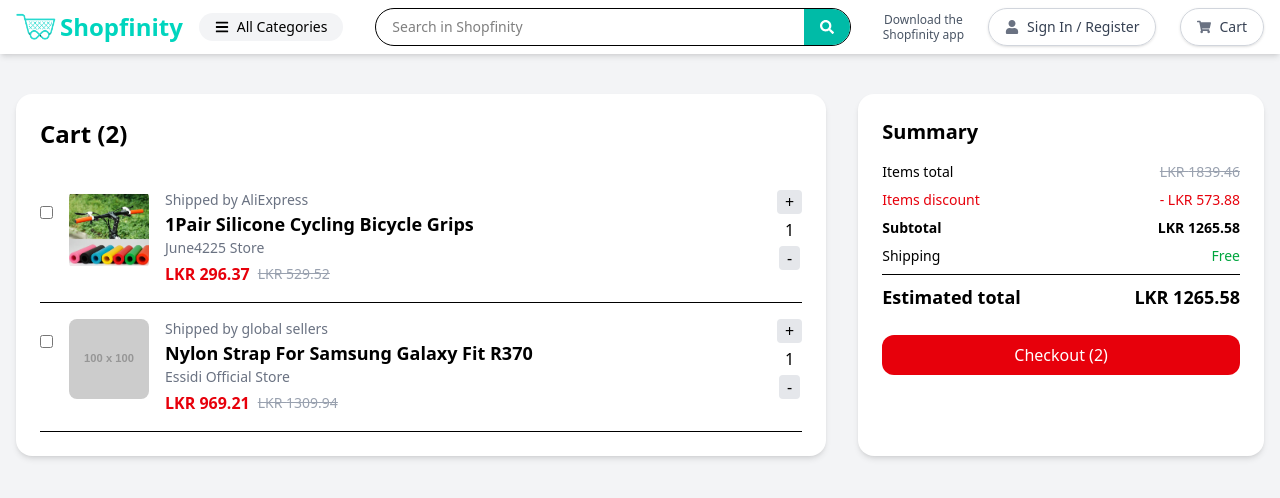
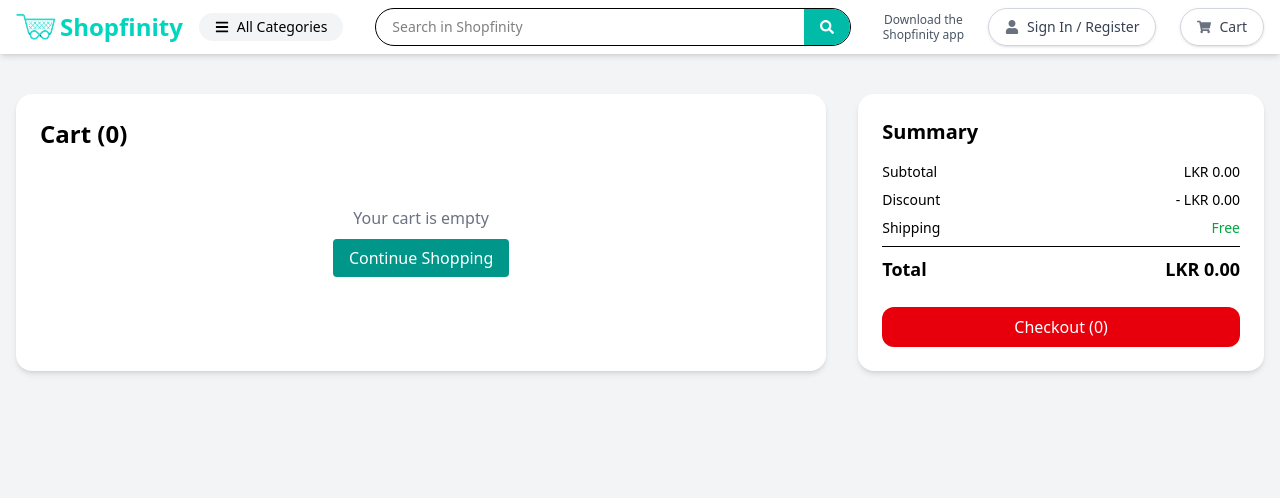
Before and after one commit to keshangamage/Shopfinity, a React (Vite) app: page /cart in a window 1280 px wide. Shown: the top 498 px of the page. Built offline with nearby package versions, Linux system fonts and the light colour scheme.

Commit message:
Implement Cart Context for state management; refactor components to utilize cart functionality and enhance user experience

```diff
--- a/src/App.jsx
+++ b/src/App.jsx
@@ -8,9 +8,11 @@
 import Checkout from "./pages/Checkout";
 import ProductDetail from "./pages/ProductDetail";
 import CategoryPage from "./pages/CategoryPage";
+import { CartProvider } from "./utils/CartContext";
 
 function App() {
   return (
+    <CartProvider>
       <Router>
         <Navbar />
 
@@ -24,6 +26,7 @@
           <Route path="/categories/:categoryName" element={<CategoryPage />} />
         </Routes>
       </Router>
+    </CartProvider>
   );
 }
 
--- a/src/components/Navbar.jsx
+++ b/src/components/Navbar.jsx
@@ -2,10 +2,12 @@
 import { FaSearch, FaShoppingCart, FaBars, FaUser } from "react-icons/fa";
 import { Link, useNavigate } from "react-router-dom";
 import logo from "../assets/logobgremove.png"; // Adjust path as needed
+import { useCart } from "../utils/CartContext";
 
 const Navbar = () => {
   const [isDropdownOpen, setIsDropdownOpen] = useState(false);
   const navigate = useNavigate();
+  const { cartItems } = useCart();
 
   const toggleDropdown = () => {
     setIsDropdownOpen((prev) => !prev);
@@ -105,15 +107,18 @@
         >
           <FaUser className="text-gray-500" />
           <span className="font-medium">Sign In / Register</span>
-        </Link>
-
-        {/* Cart Button */}
+        </Link>        {/* Cart Button */}
         <Link
           to="/cart"
-          className="flex items-center gap-2 px-4 py-2 rounded-full border border-gray-300 text-gray-700 hover:bg-gray-100 transition duration-200 shadow-sm"
+          className="flex items-center gap-2 px-4 py-2 rounded-full border border-gray-300 text-gray-700 hover:bg-gray-100 transition duration-200 shadow-sm relative"
         >
           <FaShoppingCart className="text-gray-500" />
           <span className="font-medium">Cart</span>
+          {cartItems.length > 0 && (
+            <span className="absolute -top-2 -right-2 bg-teal-500 text-white rounded-full w-5 h-5 flex items-center justify-center text-xs">
+              {cartItems.reduce((total, item) => total + item.quantity, 0)}
+            </span>
+          )}
         </Link>
       </div>
     </header>
--- a/src/pages/Cart.jsx
+++ b/src/pages/Cart.jsx
@@ -1,108 +1,107 @@
 import React from "react";
-import { useNavigate } from "react-router-dom";
+import { useNavigate, Link } from "react-router-dom";
+import { useCart } from "../utils/CartContext";
 
 const Cart = () => {
-  const navigate = useNavigate(); // <-- navigation hook
-
-  const cartItems = [
-    {
-      id: 1,
-      name: "1Pair Silicone Cycling Bicycle Grips",
-      shop: "June4225 Store",
-      price: 296.37,
-      oldPrice: 529.52,
-      image: "./src/assets/1Pair Silicone Cycling Bicycle Grips.jpg",
-      shipping: "Shipped by AliExpress",
-      quantity: 1,
-    },
-    {
-      id: 2,
-      name: "Nylon Strap For Samsung Galaxy Fit R370",
-      shop: "Essidi Official Store",
-      price: 969.21,
-      oldPrice: 1309.94,
-      image: "https://via.placeholder.com/100x100.png?text=Watch+Strap",
-      shipping: "Shipped by global sellers",
-      quantity: 1,
-    },
-  ];
+  const navigate = useNavigate();
+  const { cartItems, updateQuantity, removeFromCart } = useCart();
 
   const subtotal = cartItems
     .reduce((acc, item) => acc + item.price * item.quantity, 0)
     .toFixed(2);
+
   const discount = cartItems
-    .reduce((acc, item) => acc + (item.oldPrice - item.price), 0)
+    .reduce((acc, item) => {
+      const originalPrice = item.oldPrice || item.discountPrice
+        ? (item.oldPrice || (item.price * 1.2))
+        : item.price;
+      return acc + ((originalPrice - item.price) * item.quantity);
+    }, 0)
     .toFixed(2);
 
   return (
     <div className="min-h-screen bg-gray-100 py-10 px-4">
-      <div className="max-w-7xl mx-auto flex gap-8">
+      <div className="max-w-7xl mx-auto flex flex-col md:flex-row gap-8">
         {/* Left section */}
-        <div className="w-2/3 bg-white p-6 rounded-2xl shadow-md">
+        <div className="w-full md:w-2/3 bg-white p-6 rounded-2xl shadow-md">
           <h2 className="text-2xl font-bold mb-6">Cart ({cartItems.length})</h2>
 
-          {cartItems.map((item) => (
+          {cartItems.length === 0 ? (
+            <div className="py-8 text-center">
+              <p className="text-gray-500 mb-4">Your cart is empty</p>
+              <Link to="/" className="bg-teal-600 text-white py-2 px-4 rounded hover:bg-teal-700 transition">
+                Continue Shopping
+              </Link>
+            </div>
+          ) : (
+            cartItems.map((item) => (
               <div key={item.id} className="flex items-start border-b py-4 gap-4">
-              <input type="checkbox" className="mt-4" />
                 <img
                   src={item.image}
                   alt={item.name}
-                className="w-20 h-20 rounded-lg"
+                  className="w-20 h-20 rounded-lg object-cover"
+                  onError={(e) => {
+                    e.target.onerror = null;
+                    e.target.src = 'https://via.placeholder.com/100x100.png?text=No+Image';
+                  }}
                 />
                 <div className="flex-1">
-                <p className="text-sm text-gray-500">{item.shipping}</p>
                   <h3 className="text-lg font-semibold">{item.name}</h3>
-                <p className="text-sm text-gray-500">{item.shop}</p>
-                <div className="flex items-center gap-2 mt-1">
                   <p className="text-red-600 font-semibold">
                     LKR {item.price.toFixed(2)}
                   </p>
-                  <p className="text-sm line-through text-gray-400">
-                    LKR {item.oldPrice.toFixed(2)}
-                  </p>
-                </div>
                 </div>
                 <div className="flex flex-col items-center gap-1">
-                <button className="bg-gray-200 px-2 rounded">+</button>
+                  <button
+                    className="bg-gray-200 px-2 rounded hover:bg-gray-300"
+                    onClick={() => updateQuantity(item.id, item.quantity + 1)}
+                  >
+                    +
+                  </button>
                   <p>{item.quantity}</p>
-                <button className="bg-gray-200 px-2 rounded">-</button>
+                  <button
+                    className="bg-gray-200 px-2 rounded hover:bg-gray-300"
+                    onClick={() => item.quantity > 1 ? updateQuantity(item.id, item.quantity - 1) : removeFromCart(item.id)}
+                  >
+                    -
+                  </button>
                 </div>
+                <button
+                  onClick={() => removeFromCart(item.id)}
+                  className="text-red-500 hover:text-red-700 ml-4"
+                >
+                  Remove
+                </button>
               </div>
-          ))}
+            ))
+          )}
         </div>
 
         {/* Right summary */}
-        <div className="w-1/3 bg-white p-6 rounded-2xl shadow-md">
+        <div className="w-full md:w-1/3 bg-white p-6 rounded-2xl shadow-md">
           <h3 className="text-xl font-bold mb-4">Summary</h3>
           <div className="space-y-2 text-sm">
             <div className="flex justify-between">
-              <span>Items total</span>
-              <span className="line-through text-gray-400">
-                LKR {(parseFloat(subtotal) + parseFloat(discount)).toFixed(2)}
-              </span>
-            </div>
-            <div className="flex justify-between text-red-600">
-              <span>Items discount</span>
-              <span>- LKR {discount}</span>
-            </div>
-            <div className="flex justify-between font-semibold">
               <span>Subtotal</span>
               <span>LKR {subtotal}</span>
+            </div>
+            <div className="flex justify-between">
+              <span>Discount</span>
+              <span>- LKR {discount}</span>
             </div>
             <div className="flex justify-between">
               <span>Shipping</span>
               <span className="text-green-600">Free</span>
             </div>
             <div className="border-t pt-2 flex justify-between text-lg font-bold">
-              <span>Estimated total</span>
+              <span>Total</span>
               <span>LKR {subtotal}</span>
             </div>
           </div>
-
-          {/* Checkout Button with Navigation */}
           <button
             onClick={() => navigate("/checkout")}
             className="mt-6 w-full bg-red-600 text-white py-2 rounded-xl hover:bg-red-700"
+            disabled={cartItems.length === 0}
           >
             Checkout ({cartItems.length})
           </button>
--- a/src/pages/CategoryPage.jsx
+++ b/src/pages/CategoryPage.jsx
@@ -2,9 +2,11 @@
 import { products } from "../components/Products";
 import React from "react";
 import { Link } from "react-router-dom";
+import { useCart } from "../utils/CartContext";
 
 const CategoryPage = () => {
   const { categoryName } = useParams();
+  const { addToCart } = useCart();
   const categoryProducts = products.filter(
     (item) => item.category.toLowerCase() === categoryName.toLowerCase()
   );
@@ -30,10 +32,16 @@
                   }}
                 />
               </Link>
-              <div className="p-4">
-                <h2 className="text-lg font-semibold">{product.name}</h2>
+              <div className="p-4">                <h2 className="text-lg font-semibold">{product.name}</h2>
                 <p className="text-gray-600 mt-2">${product.price.toFixed(2)}</p>
-                <button className="bg-orange-500 text-white py-1.5 px-6.5 rounded-full mt-3 hover:bg-orange-600 transition-all ">
+                <button
+                  onClick={(e) => {
+                    e.preventDefault(); // Prevent navigation
+                    addToCart(product, 1);
+                    alert(`${product.name} added to cart!`);
+                  }}
+                  className="bg-orange-500 text-white py-1.5 px-6.5 rounded-full mt-3 hover:bg-orange-600 transition-all"
+                >
                   Add to Cart
                 </button>
               </div>
--- a/src/pages/Home.jsx
+++ b/src/pages/Home.jsx
@@ -2,10 +2,12 @@
 import { Link } from "react-router-dom";
 import { products } from "../components/Products";
 import webbanner from "../assets/banner.png";
+import { useCart } from "../utils/CartContext";
 
 
 const Home = () => {
   const [visibleCount, setVisibleCount] = useState(15);
+  const { addToCart } = useCart();
 
   return (
     <div className="min-h-screen bg-gray-100 font-sans">
@@ -106,12 +108,18 @@
                 <p className="text-gray-600 mt-2">
                   <span className={product.discountPrice ? "line-through" : ""}>
                     ${product.price.toFixed(2)}
-                  </span>
-                  {product.discountPrice && (
+                  </span>                  {product.discountPrice && (
                     <span className="text-red-500 ml-2">(${product.discountPrice.toFixed(2)})</span>
                   )}
                 </p>
-                <button className="bg-orange-500 text-white py-1.5 px-6.5 rounded-full mt-3 hover:bg-orange-600 transition-all ">
+                <button
+                  onClick={(e) => {
+                    e.preventDefault(); // Prevent navigation to product page
+                    addToCart(product, 1);
+                    alert(`${product.name} added to cart!`);
+                  }}
+                  className="bg-orange-500 text-white py-1.5 px-6.5 rounded-full mt-3 hover:bg-orange-600 transition-all"
+                >
                   Add to Cart
                 </button>
               </div>
--- a/src/pages/ProductDetail.jsx
+++ b/src/pages/ProductDetail.jsx
@@ -1,15 +1,25 @@
 import React, { useState } from "react";
-import { useParams } from "react-router-dom";
+import { useParams, useNavigate } from "react-router-dom";
 import { products } from "../components/Products";
+import { useCart } from "../utils/CartContext";
 
 const ProductDetail = () => {
   const [isImageModalOpen, setIsImageModalOpen] = useState(false);
+  const [quantity, setQuantity] = useState(1);
   const { id } = useParams();
+  const { addToCart } = useCart();
+  const navigate = useNavigate();
   const product = products.find((p) => p.id.toString() === id);
 
   if (!product) {
     return <div className="p-8">Product not found.</div>;
   }
+
+  const handleAddToCart = () => {
+    addToCart(product, quantity);
+    // Show a confirmation toast or message
+    alert(`${product.name} has been added to your cart!`);
+  };
 
   return (
     <div className="p-8 max-w-4xl mx-auto">
@@ -23,12 +33,33 @@
             e.target.onerror = null; // Prevent infinite loop
             e.target.src = 'https://via.placeholder.com/400x400?text=Image+Not+Found';
           }}
-        />
-        <div>
+        />        <div>
           <h2 className="text-3xl font-bold mb-4">{product.name}</h2>
           <p className="text-xl text-teal-600 mb-4">${product.price}</p>
           <p className="text-gray-700 mb-6">{product.description}</p>
-          <button className="bg-teal-600 text-white py-2 px-4 rounded hover:bg-teal-700 transition">Add to Cart</button>
+          <div className="flex items-center gap-4 mb-4">
+            <div className="flex items-center border rounded">
+              <button
+                onClick={() => quantity > 1 && setQuantity(quantity - 1)}
+                className="px-3 py-1 border-r hover:bg-gray-100"
+              >
+                -
+              </button>
+              <span className="px-4 py-1">{quantity}</span>
+              <button
+                onClick={() => setQuantity(quantity + 1)}
+                className="px-3 py-1 border-l hover:bg-gray-100"
+              >
+                +
+              </button>
+            </div>
+          </div>
+          <button
+            onClick={handleAddToCart}
+            className="bg-teal-600 text-white py-2 px-4 rounded hover:bg-teal-700 transition"
+          >
+            Add to Cart
+          </button>
         </div>
       </div>
 
--- /dev/null
+++ b/src/utils/CartContext.jsx
@@ -0,0 +1,80 @@
+import React, { createContext, useContext, useState, useEffect } from "react";
+
+// Create a context for the cart
+const CartContext = createContext();
+
+// Custom hook to use the cart context
+export const useCart = () => useContext(CartContext);
+
+// Provider component that wraps the app and makes cart context available
+export const CartProvider = ({ children }) => {
+  // Get cart items from local storage or start with empty array
+  const [cartItems, setCartItems] = useState(() => {
+    const savedCart = localStorage.getItem("shopfinityCart");
+    return savedCart ? JSON.parse(savedCart) : [];
+  });
+
+  // Save cart items to local storage whenever they change
+  useEffect(() => {
+    localStorage.setItem("shopfinityCart", JSON.stringify(cartItems));
+  }, [cartItems]);
+
+  // Add item to cart
+  const addToCart = (product, quantity = 1) => {
+    setCartItems(prevItems => {
+      // Check if the item is already in the cart
+      const existingItemIndex = prevItems.findIndex(item => item.id === product.id);
+
+      if (existingItemIndex > -1) {
+        // If item exists, update the quantity
+        const updatedItems = [...prevItems];
+        updatedItems[existingItemIndex].quantity += quantity;
+        return updatedItems;
+      } else {
+        // If item doesn't exist, add it to the cart
+        return [...prevItems, { ...product, quantity }];
+      }
+    });
+  };
+
+  // Remove item from cart
+  const removeFromCart = (productId) => {
+    setCartItems(prevItems => prevItems.filter(item => item.id !== productId));
+  };
+
+  // Update item quantity in cart
+  const updateQuantity = (productId, newQuantity) => {
+    if (newQuantity < 1) return;
+
+    setCartItems(prevItems =>
+      prevItems.map(item =>
+        item.id === productId ? { ...item, quantity: newQuantity } : item
+      )
+    );
+  };
+
+  // Clear the entire cart
+  const clearCart = () => {
+    setCartItems([]);
+  };
+
+  // Calculate cart totals
+  const getCartTotal = () => {
+    return cartItems.reduce((total, item) => total + item.price * item.quantity, 0);
+  };
+
+  const cartContextValue = {
+    cartItems,
+    addToCart,
+    removeFromCart,
+    updateQuantity,
+    clearCart,
+    getCartTotal,
+  };
+
+  return (
+    <CartContext.Provider value={cartContextValue}>
+      {children}
+    </CartContext.Provider>
+  );
+};
```
Lines whose indentation alone changed are shown as unchanged.
